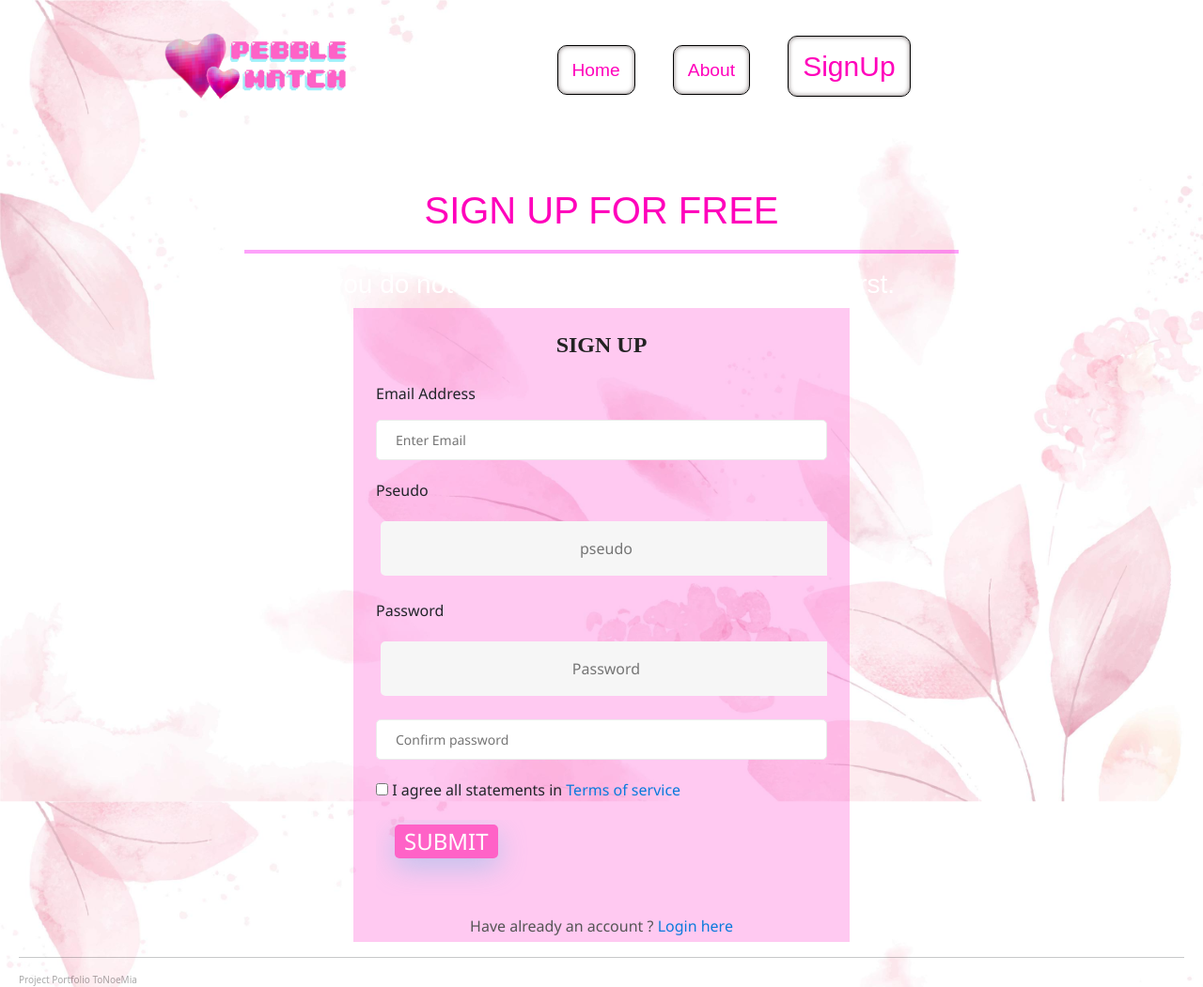
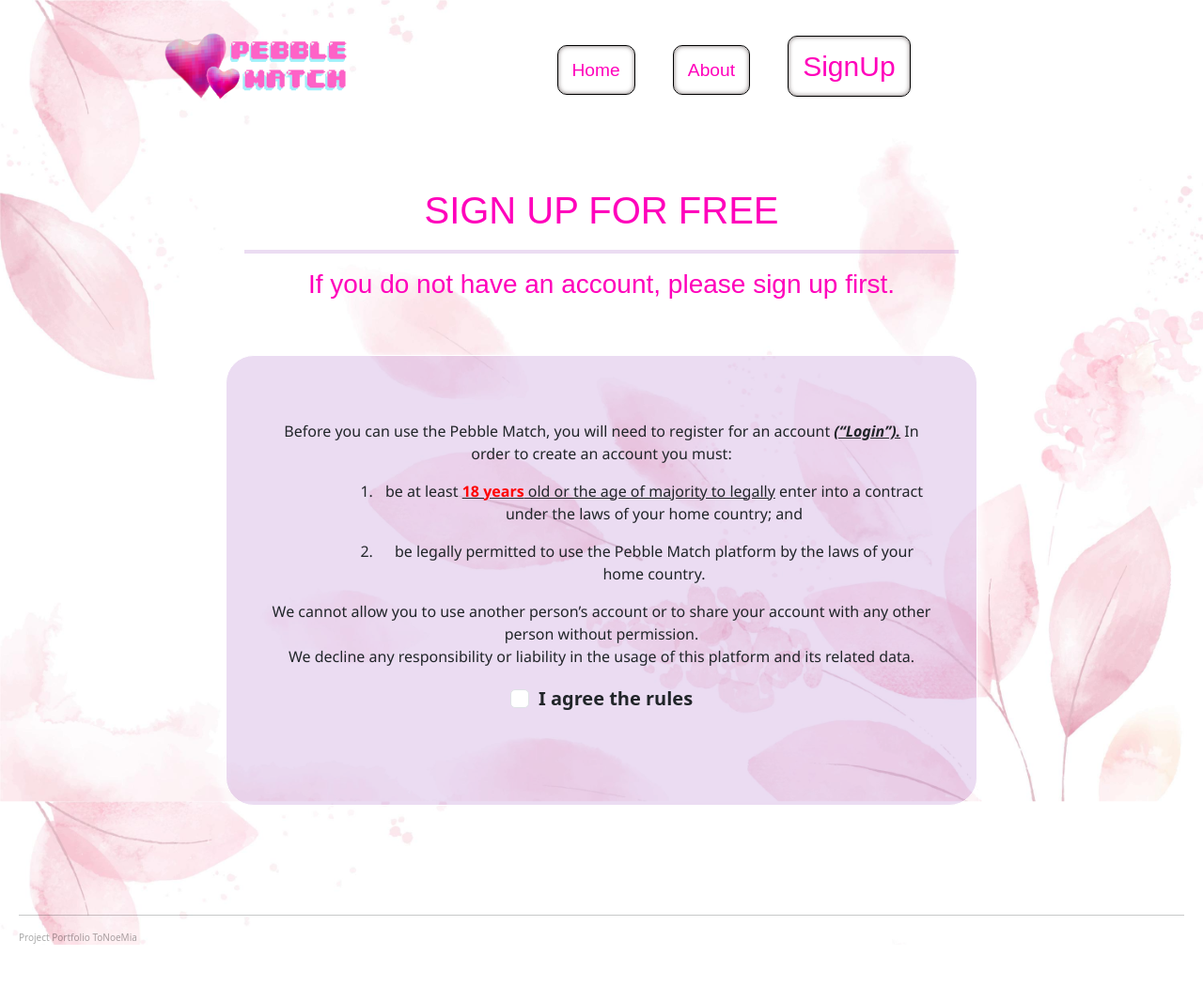
Before and after one commit to mimi-fOlle/Project_Pebble_Match, a Flask app: page /signup.html in a window 1280 px wide. Shown: the whole page at 94% size. After the commit the page ends 1006 px from the top, so only its background shows below. Run offline with Flask 2, Linux system fonts and the light colour scheme; some web fonts are replaced.

Commit message:
finished 1st maquette

```diff
--- /dev/null
+++ b/website/static/signup.js
@@ -0,0 +1,27 @@
+
+
+
+
+
+document.addEventListener('DOMContentLoaded', function(){
+     let btn_show_signup = document.getElementById('show_signup');
+     let div_show_signup = document.getElementById('signup-content');
+     let rule_18 = document.getElementById('ct-accept');
+
+     let checkbox = document.getElementById('flexCheckDefault');
+     checkbox.onclick = function() {
+          if (checkbox.checked == true) {
+               btn_show_signup.style.display="block";
+          } else {
+               btn_show_signup.style.display="none";
+          }
+     }
+
+     btn_show_signup.onclick = function() {
+          div_show_signup.classList.toggle('signup-content-show');
+          rule_18.classList.add('ct-accept-hidden');
+
+
+     }
+
+}, false);
--- a/website/static/styles/signup.css
+++ b/website/static/styles/signup.css
@@ -1,13 +1,53 @@
-.main {
+.container-signup {
+    width: 33rem;
+    border-radius: 10px;
+    position: relative;
+
+}
+.ct-signup {
     font-family: 'Segoe UI', Tahoma, Geneva, Verdana, sans-serif;
     height: fit-content;
-    background-color: var(--color-text-rose-opacity);
+    transition: 0.4s;
 
+    position: absolute;
  }
- .container-signup {
-/*      background-color: var(--color-text-rose-opacity); */
-     width: 33rem;
-     border-radius: 10px;
+
+
+.ct-accept {
+    position: relative;
+    display: flex;
+
+    transition: 0.4s;
+/*     justify-content: center; */
+    align-items: center;
+    text-align: center;
+    flex-direction: column;
+
+
+    border: 1px solid white;
+    border-radius: 30px;
+
+    width: 50em;
+    height: 30rem;
+
+    margin: 50px 0 100px 0;
+    padding: 20px;
+    background-color: #ca9fdb5e;
+    box-shadow: 0em 0.4em 0.4em 0.4em #ffffff94;
+}
+
+.ct-accept-hidden {
+    display: none;
+}
+ /* This css to accept condition of game */
+ .signup-content {
+    visibility: hidden;
+    opacity: 0;
+}
+.signup-content-show{
+    visibility: visible;
+    opacity: 1;
+    background-color: var(--color-box-violet);
  }
  .form-group {
      overflow: hidden;
@@ -61,3 +101,47 @@ h2 {
      padding: 0px 10px 0px 10px;
      font-size: 1.5rem;
  }
+
+ /* position for 2 paragrap */
+
+ /* style of rule */
+ .rule-style {
+    font-family: 'Segoe UI', Tahoma, Geneva, Verdana, sans-serif;
+/*     color: #ebebeb; */
+    margin: 3rem;
+    position: absolute;
+ }
+ .rule-style ol li {
+    margin-left: 5rem;
+    margin-top: 1rem;
+ }
+ /* css of check box - sign up */
+ .form-rule{
+    position: absolute;
+    bottom: 0;
+
+    font-size: 20px;
+    font-weight: 600;
+    width: 100%;
+
+    display: flex;
+
+    justify-content: space-between;
+    align-items: center;
+    flex-direction: column;
+
+
+
+ }
+/* button accept of rule */
+
+.button-accept:hover {
+    scale: 10px;
+}
+
+div#show_signup{
+    display: none;
+}
+.form-check {
+    margin-top: -8rem;
+}
--- a/website/static/styles/style.css
+++ b/website/static/styles/style.css
@@ -8,6 +8,7 @@
 
      --color-text-rose: rgb(255, 0, 187);
      --color-text-rose-opacity:  rgba(255, 0, 187, 0.21);
+     --color-box-violet: #ca9fdb5e;
 }
 
 /* login page */
@@ -17,7 +18,10 @@
 img {
      width: 100%;
 }
-
+a {
+     text-decoration: none;
+     color: var(--color-text-rose);
+}
 @font-face {
      font-family: "CustomFont";
      src: url("../styles/CustomFont/CustomFont.woff") format("woff"),
@@ -89,7 +93,6 @@ body {
      display: flex;
      flex-direction: column;
      align-items: center;
-
 }
 
 /*section2  */
@@ -103,7 +106,8 @@ body {
      width: 20em;
 }
 
-div#section2 {
+.section2 {
+     position: relative;
      display: flex;
      justify-content: center;
      align-items: center;
@@ -115,14 +119,14 @@ div#section2 {
      border-radius: 30px;
 
      width: 50em;
-     height: 20rem;
+     height: 30rem;
 
      margin: 50px 0 100px 0;
      padding: 20px;
      background-color: #ca9fdb5e;
      box-shadow: 0em 0.4em 0.4em 0.4em #ffffff94;
 
-     position: relative;
+
 }
 
 .penguin_photo {
@@ -134,10 +138,6 @@ div#section2 {
 .scale_button {
      font-size: 30px;
 }
-
-/* .container {
-     position: relative;
-} */
 
 
 /* footer */
@@ -162,7 +162,7 @@ div#section2 {
 
      margin-top: 10px;
      height: 4px;
-     background-color: #fa03f15e;
+     background-color: var(--color-box-violet);
  }
 
  .content-to-show {
@@ -176,6 +176,8 @@ div#section2 {
 
      font-family: 'Segoe UI', Tahoma, Geneva, Verdana, sans-serif;
      color: white;
+
+     transition: 0.4s;
 
 
      opacity: 0;
@@ -202,5 +204,5 @@ div#section2 {
           margin-top: 1rem;
           font-family: var(--font-family-custom);
           text-align: center;
-          color: white
+          color: var(--color-text-rose)
      }
--- a/website/templates/signup.html
+++ b/website/templates/signup.html
@@ -59,10 +59,10 @@
                <h3>If you do not have an account, please sign up first.</h3>
           </section>
           <section id="fullpage" class="container container-signup">
-               <div class="main">
+               <section class="container ct-signup">
                     <section class="signup">
                          <div class="container container-signup">
-                              <div class="signup-content">
+                              <div class="signup-content" id="signup-content">
                                    <form method="POST" id="signup-form" class="signup-form">
                                         <h2 class="form-title">Sign Up</h2>
                                         <div class="form-group">
@@ -98,6 +98,7 @@
                                              <input type="submit" name="submit" id="submit" class="form-submit"
                                                   value="Submit" />
                                         </div>
+
                                    </form>
                                    <p class="loginhere">
                                         Have already an account ? <a href="../templates/login.html"
@@ -106,8 +107,45 @@
                               </div>
                          </div>
                     </section>
-               </div>
+               </section>
+               <section class=" fp-auto-height ct-accept" id="ct-accept">
+                    <div class=" intro-about rule-style" , id="rule-web">
+                         <p>
+                              Before you can use the Pebble Match, you will need to register for an account <b><u><i>(“Login”).</i></u></b>
+                              In order to create an account you must: <br>
+                         <ol>
+                              <li>
+                                   be at least <u><b style = "color:red">18 years</b> old or the age of majority to legally</u> enter into a contract
+                                   under the laws of your home country; and
 
+                              </li>
+                              <li>
+                                   be legally permitted to use the Pebble Match platform by the laws of your home
+                                   country.
+
+                              </li>
+                         </ol>
+
+
+                         We cannot allow you to use another person’s account or to share your account with any other
+                         person without permission. <br>
+
+                         We decline any responsibility or liability in the usage of this platform and its related data.
+
+                         </p>
+                    </div>
+                    <div class="container form-rule">
+                         <div class="form-check">
+                              <input class="form-check-input" type="checkbox" value="I agree the rules" id="flexCheckDefault">
+                              <label class = "form-check-label" for="flexCheckDefault">
+                                I agree the rules
+                              </label>
+                         </div>
+                              <div class="form-group" id="show_signup" >
+                                    <a class =" button-style button-accept" style="width: fit-content;">Sign Up</a>
+                              </div>
+                    </div>
+               </section>
           </section>
      </div>
      <footer>
@@ -115,6 +153,7 @@
           <p class="footer">Project Portfolio ToNoeMia</p>
      </footer>
      <script type="text/javascript" src="../static/index.js"></script>
+     <script type="text/javascript" src="../static/signup.js"></script>
 </body>
 
 </html>
```
